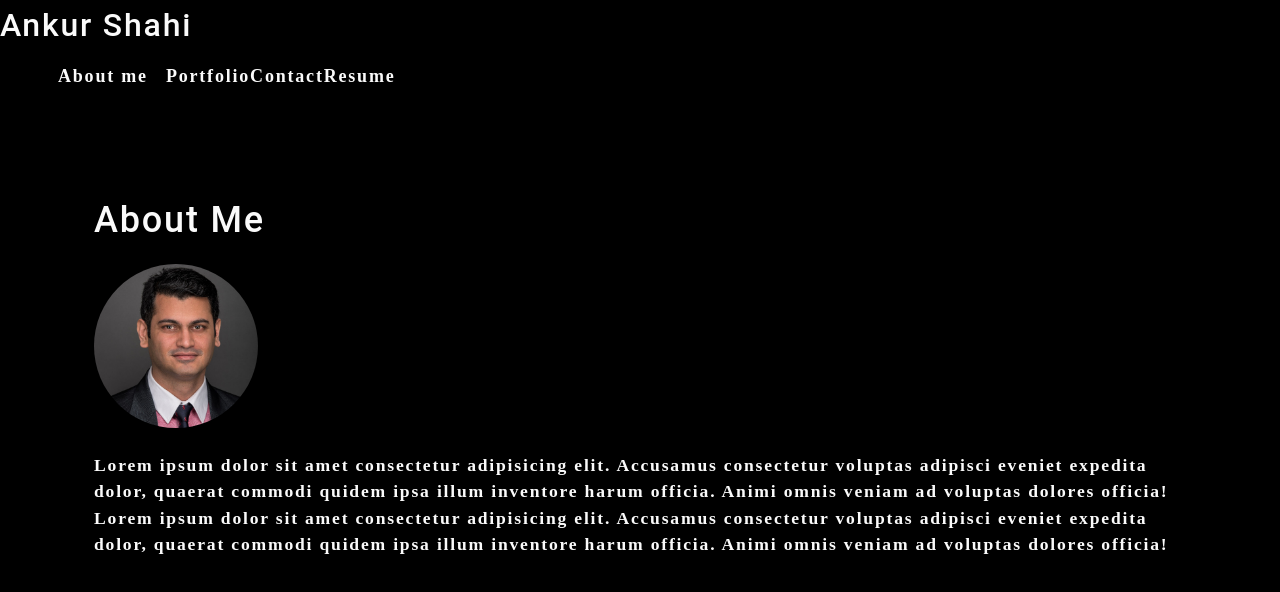
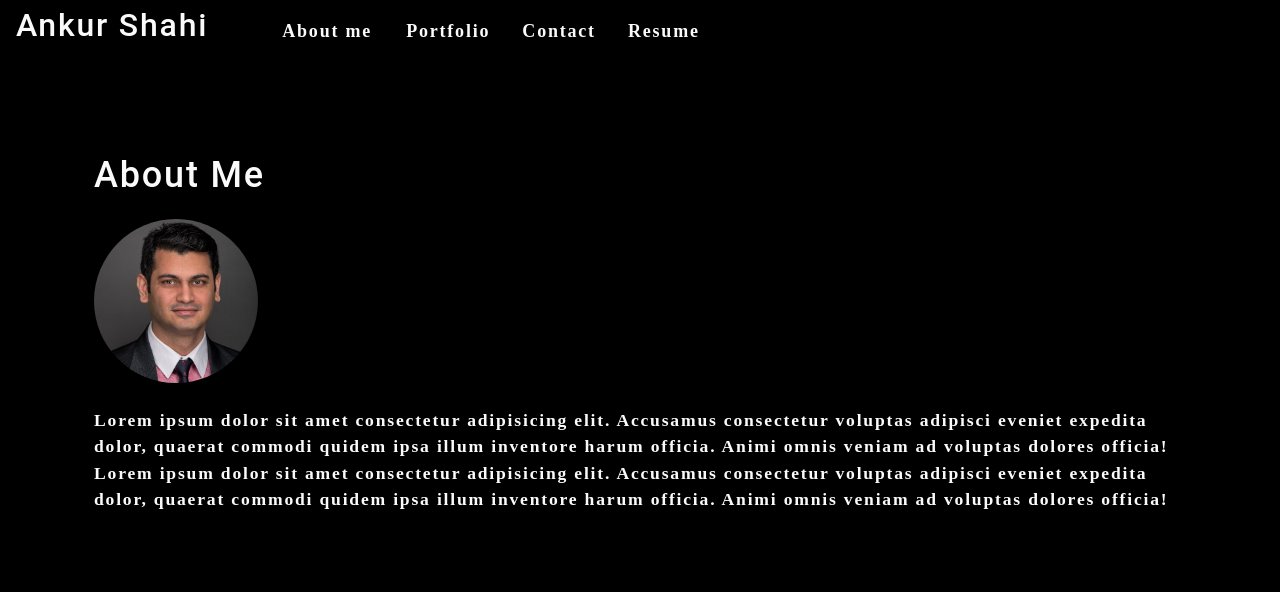
Before and after one commit to ankurshahi80/react-portfolio, a React (Create React App) app: page / in a window 1280 px wide. Shown: the top 592 px of the page. Built offline with nearby package versions, Linux system fonts and the light colour scheme.

Commit message:
about me and Nav bar created

```diff
--- a/src/components/Nav/index.js
+++ b/src/components/Nav/index.js
@@ -1,23 +1,26 @@
 import React from 'react';
 
 const Nav =()=>{
+    const menuSelected=()=>{
+        console.log("hello");
+    }
     return(
-        <header>
-            <h2>Ankur Shahi</h2>
-            <ul className="flex-row">
+        <header className="flex-row">
+            <h2 className="mx-2">Ankur Shahi</h2>
+            <ul className="flex-row flex-end">
                 <li className="mx-2">
                     <a href="#about">
                         About me
                     </a>
                 </li>
-                <li>
-                <span>Portfolio</span>
+                <li className="mx-2">
+                    <span onClick={menuSelected}>Portfolio</span>
                 </li>
-                <li>
-                <span>Contact</span>
+                <li className="mx-2">
+                    <span onClick={menuSelected}>Contact</span>
                 </li>
-                <li>
-                <span>Resume</span>
+                <li className="mx-2">
+                    <span onClick={menuSelected}>Resume</span>
                 </li>
             </ul>
         </header>
```
